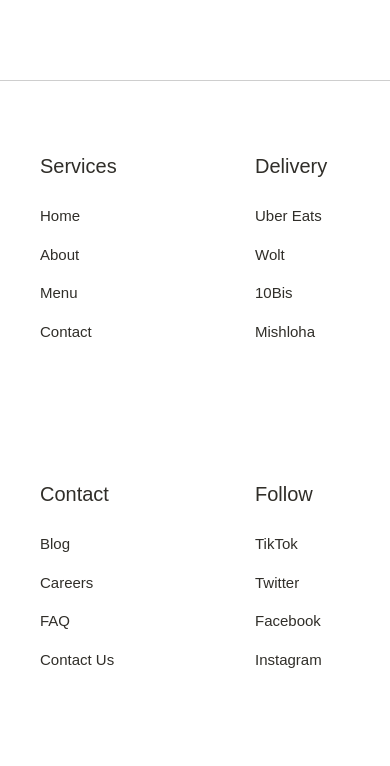
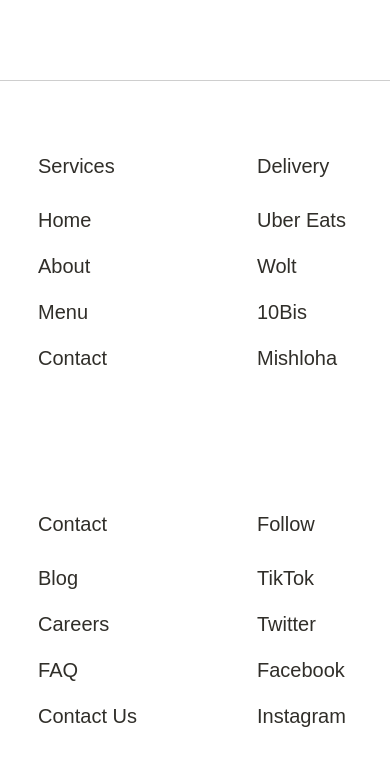
Before and after one commit to GNGscr/IceOfCream, a Next.js app: page /components/Contact in a window 390 px wide. Shown: the top 766 px of the page. Built offline with nearby package versions, Linux system fonts and the light colour scheme.

Commit message:
set color scheme 3

```diff
--- a/styles/globals.css
+++ b/styles/globals.css
@@ -1494,6 +1494,9 @@
     margin-top: 5rem;
     font-size: 1rem;
   }
+  .contact-content li a {
+    font-size: 20px;
+  }
   .menu {
     margin: 0;
     margin-top: 7.5rem;
```
